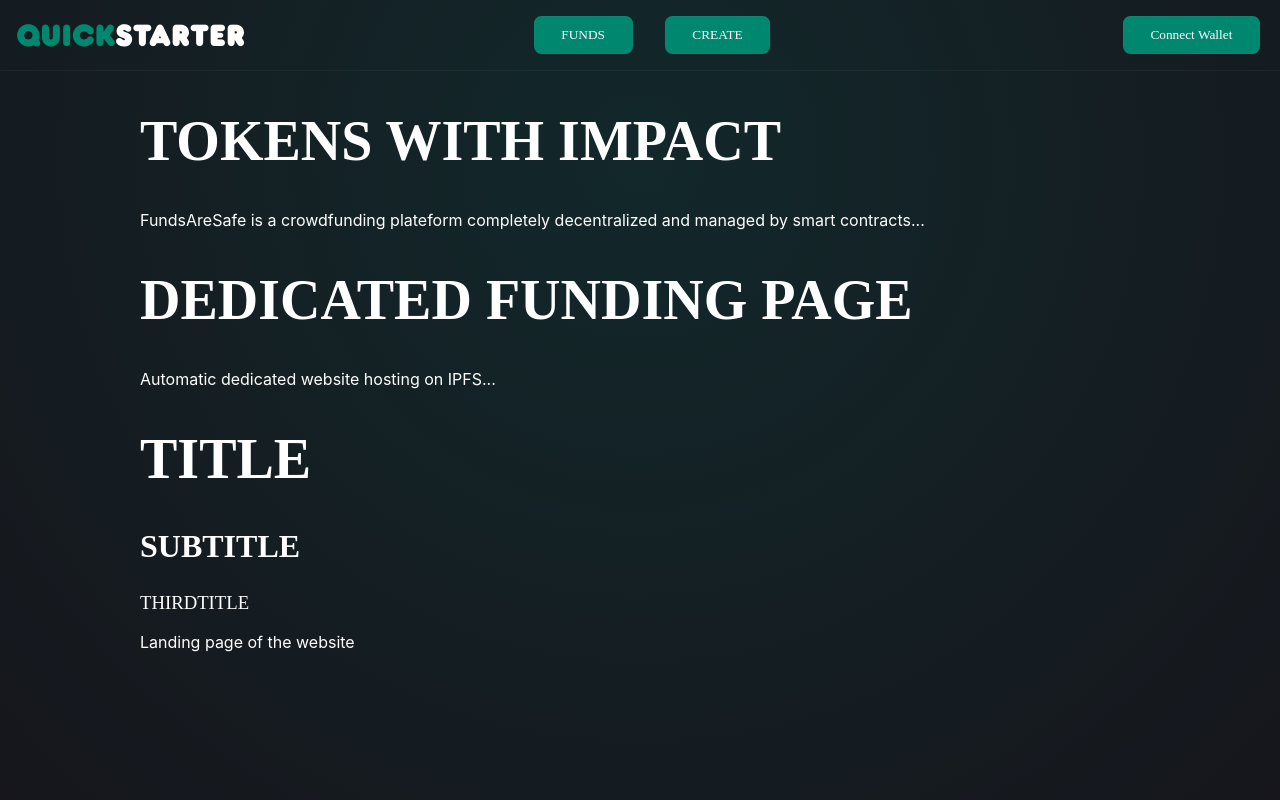
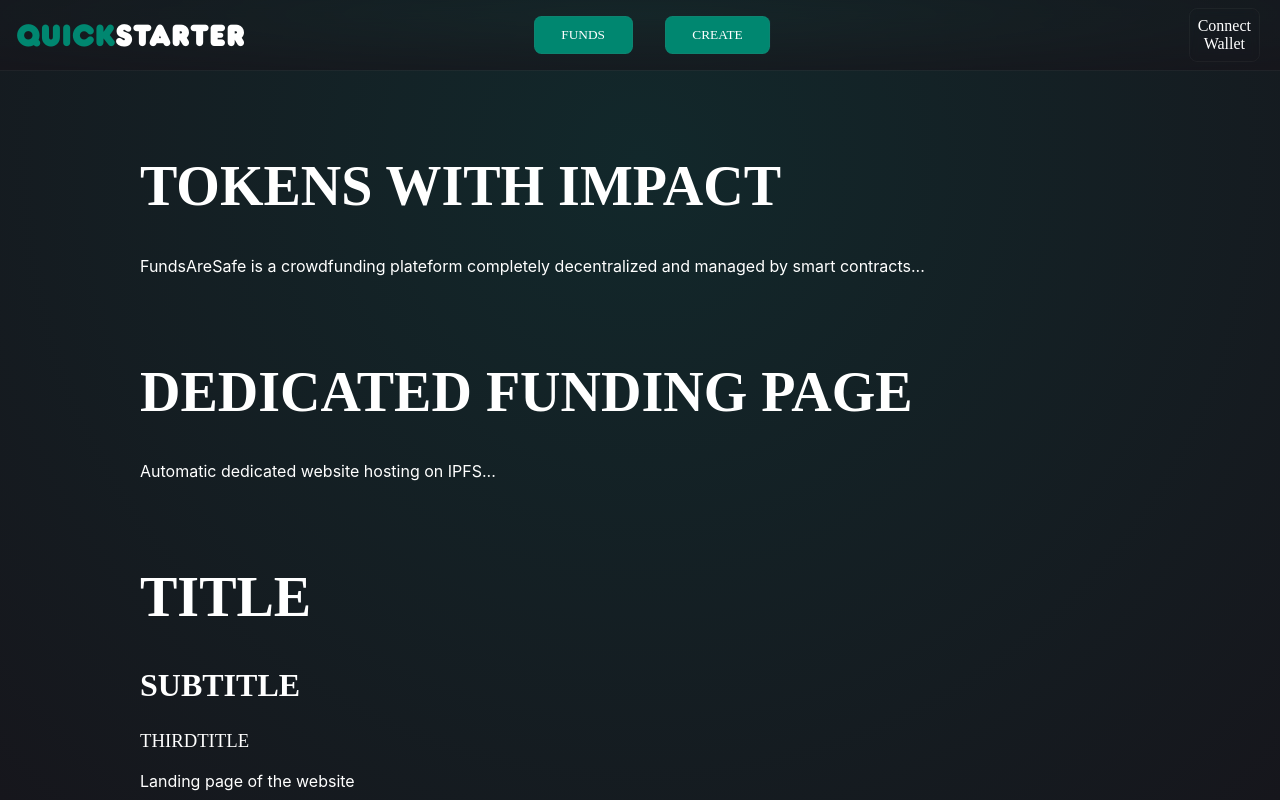
Before and after one commit to clement4saunier/FUNDSARESAFE, a React (Create React App) app in the folder funds-are-safe/: page / in a window 1280 px wide. Built offline with nearby package versions, Linux system fonts and the light colour scheme; what ipfs-http-client would draw is missing.

Commit message:
stylings fixes

```diff
--- a/funds-are-safe/src/App.jsx
+++ b/funds-are-safe/src/App.jsx
@@ -33,7 +33,7 @@ function App() {
             <Route path="/" element={<Home />} />
             <Route path="/create" element={<Create />} />
             <Route path="/funding" element={<Funding />} />
-            <Route path="/funding/:contract" element={<Details />} />
+            <Route path="/funding/:id" element={<Details />} />
             <Route path="/contract" element={<Contract />} />
           </Routes>
         </BrowserRouter>
--- a/funds-are-safe/src/components/layout/Header.jsx
+++ b/funds-are-safe/src/components/layout/Header.jsx
@@ -59,7 +59,7 @@ export default function Header() {
         </div>
       </div>
       <div>
-        <button onClick={requestAccounts}>{account ?? "Connect Wallet"}</button>
+        <div className="panel" onClick={requestAccounts}>{account ?? "Connect Wallet"}</div>
       </div>
     </header>
   );
--- a/funds-are-safe/src/components/layout/Header.module.css
+++ b/funds-are-safe/src/components/layout/Header.module.css
@@ -1,6 +1,6 @@
 header {
   text-align: center;
-  height: fit-content;
+  height: var(--size-topbar);
   display: grid;
   grid-template-columns: minmax(200px, 30%) minmax(0px, 30%) minmax(200px, 30%);
   justify-content: space-between;
@@ -8,6 +8,13 @@ header {
   width: calc(100%);
   gap: var(--space-large);
   z-index: 2;
+  position: absolute;
+  background: radial-gradient(
+    at 50% 20%,
+    #12282ba2 0%,
+    var(--color-background-main) 100%
+  );
+  backdrop-filter: blur(12px) grayscale(60%);
 }
 
 header > * {
--- a/funds-are-safe/src/components/layout/Page.jsx
+++ b/funds-are-safe/src/components/layout/Page.jsx
@@ -5,7 +5,8 @@ import styles from './Page.module.css'
 export default function Page({ children }) {
   return (
     <div className={styles.page}>
-      <div>{children}</div>
+      <div></div>
+      <div className={styles.content}>{children}</div>
       <Footer />
     </div>
   );
--- a/funds-are-safe/src/components/layout/Page.module.css
+++ b/funds-are-safe/src/components/layout/Page.module.css
@@ -8,7 +8,12 @@
   margin-inline: auto;
 }
 
-.page > *:first-child {
+.page > .content {
+  padding-top: var(--size-topbar);
   min-height: 100%;
   padding-bottom: var(--space-larger);
 }
+
+*::-webkit-scrollbar {
+  width: 0em;
+}
--- a/funds-are-safe/src/components/pages/Create.jsx
+++ b/funds-are-safe/src/components/pages/Create.jsx
@@ -46,14 +46,12 @@ export default function Create() {
   if (account) {
     return (
       <Page>
-        <br />
         <h1>
           <span style={{ color: state === "writing" ? "#23C4AA" : "" }}>
             #1 DESCRIBE
           </span>{" "}
           <u>YOUR PROJECT</u>
         </h1>
-        <br />
         <h2>BROADLY</h2>
         <ProjectInfo
           onStateChange={(v) => {
--- a/funds-are-safe/src/components/pages/Details.jsx
+++ b/funds-are-safe/src/components/pages/Details.jsx
@@ -1,10 +1,10 @@
 import React from "react";
 import Page from "../layout/Page";
 
-export default function Funding() {
+export default function Details() {
     return (
         <Page>
-            FUNDING PAGE
+            Details PAGE
             <br/>
             See details of a deployed contract in URL
         </Page>
--- a/funds-are-safe/src/components/pages/create/ProjectInfo.module.css
+++ b/funds-are-safe/src/components/pages/create/ProjectInfo.module.css
@@ -21,6 +21,7 @@
     display: flex;
     gap: var(--space-medium);
     flex-direction: column;
+    width: 50%;
 }
 
 .projectInfo h3 {
--- a/funds-are-safe/src/components/project/Card.jsx
+++ b/funds-are-safe/src/components/project/Card.jsx
@@ -1,13 +1,19 @@
 import { BigNumber } from "ethers";
 import React from "react";
+import { useNavigate } from "react-router-dom";
 import styles from "./Card.module.css";
 
 export default function Card({
   project: [metadata, ongoing, token, goal, fund]
 }) {
+  let navigate = useNavigate();
+
+ function onCardClick() {
+    navigate("/funding/0")
+  }
 
   return (
-    <div className={styles.card}>
+    <div onClick={onCardClick} style={{cursor: "pointer"}} className={styles.card}>
       <h2></h2>
       <p>
         metadata: {metadata}
--- a/funds-are-safe/src/index.css
+++ b/funds-are-safe/src/index.css
@@ -16,6 +16,7 @@
   --radius-small: 4px;
   --radius-medium: 8px;
   --radius-large: 12px;
+  --size-topbar: 70px;
 }
 
 @import url('https://fonts.googleapis.com/css2?family=Share+Tech+Mono&display=swap');
@@ -51,11 +52,14 @@ body {
 input,
 select,
 textarea,
-button {
+button,
+.panel {
+  outline: none;
+  font-family: 'Share Tech Mono' !important;
   border: 1px solid var(--color-border-light);
   border-radius: var(--radius-medium);
   background-color: transparent;
-  backdrop-filter: brightness(120%);
+  backdrop-filter: blur(12px) grayscale(60%);
   padding: var(--space-medium);
   margin-inline: var(--space-small);
   width: min-content;
@@ -93,6 +97,7 @@ button:active {
 h1 {
   font-family: 'Share Tech Mono';
   font-size: 42pt;
+  margin-block-start: 1.5em;
 }
 
 h2 {
@@ -127,4 +132,5 @@ footer {
   padding-top: var(--space-larger);
   padding-bottom: var(--space-larger);
   margin-top: var(--space-larger);
+  color: var(--color-text-second);
 }
```
